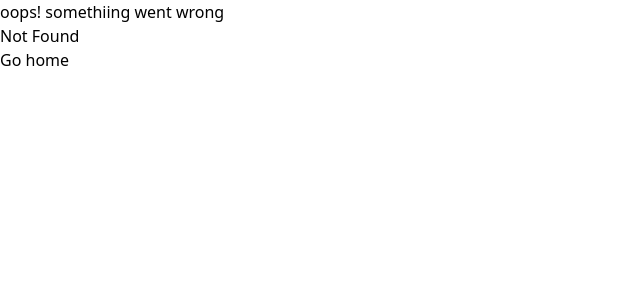
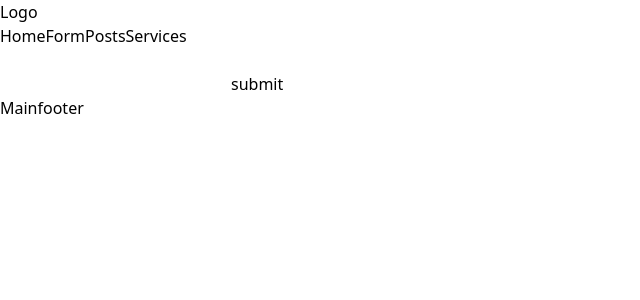
Before and after one commit to rjspyk5/Practise-site, a React (Vite) app: page /form in a window 1280 px wide. Before the commit this address had no page. Shown: the top 300 px of the page, without its empty margins (0-640 px from the left). Built offline with nearby package versions, Linux system fonts and the light colour scheme.

Commit message:
simple form data getting practise

```diff
--- /dev/null
+++ b/src/Components/Form/Form.jsx
@@ -0,0 +1,24 @@
+import React from "react";
+
+export const Form = () => {
+  const handleSubmit = (e) => {
+    e.preventDefault();
+    const name = e.target.name.value;
+    const age = e.target.age.value;
+    console.log(name, age);
+  };
+  return (
+    <div>
+      <form onSubmit={handleSubmit}>
+        <input className="bg-gray-200" name="name" type="text" />
+        <br />
+        <input type="text" name="age" />
+        <input
+          type="submit"
+          className="bg-blue-300 rounded-md p-1"
+          value="submit"
+        />
+      </form>
+    </div>
+  );
+};
--- a/src/Components/Header/Menubar/Menubar.jsx
+++ b/src/Components/Header/Menubar/Menubar.jsx
@@ -20,12 +20,12 @@ export const Menubar = () => {
             Home
           </NavLink>
           <NavLink
-            to="/user"
+            to="/form"
             className={({ isActive }) =>
               isActive ? "text-green-500 font-black" : " "
             }
           >
-            User
+            Form
           </NavLink>
 
           <NavLink
```
Also changed, not shown: src/routing.jsx (+6 -1 lines).
